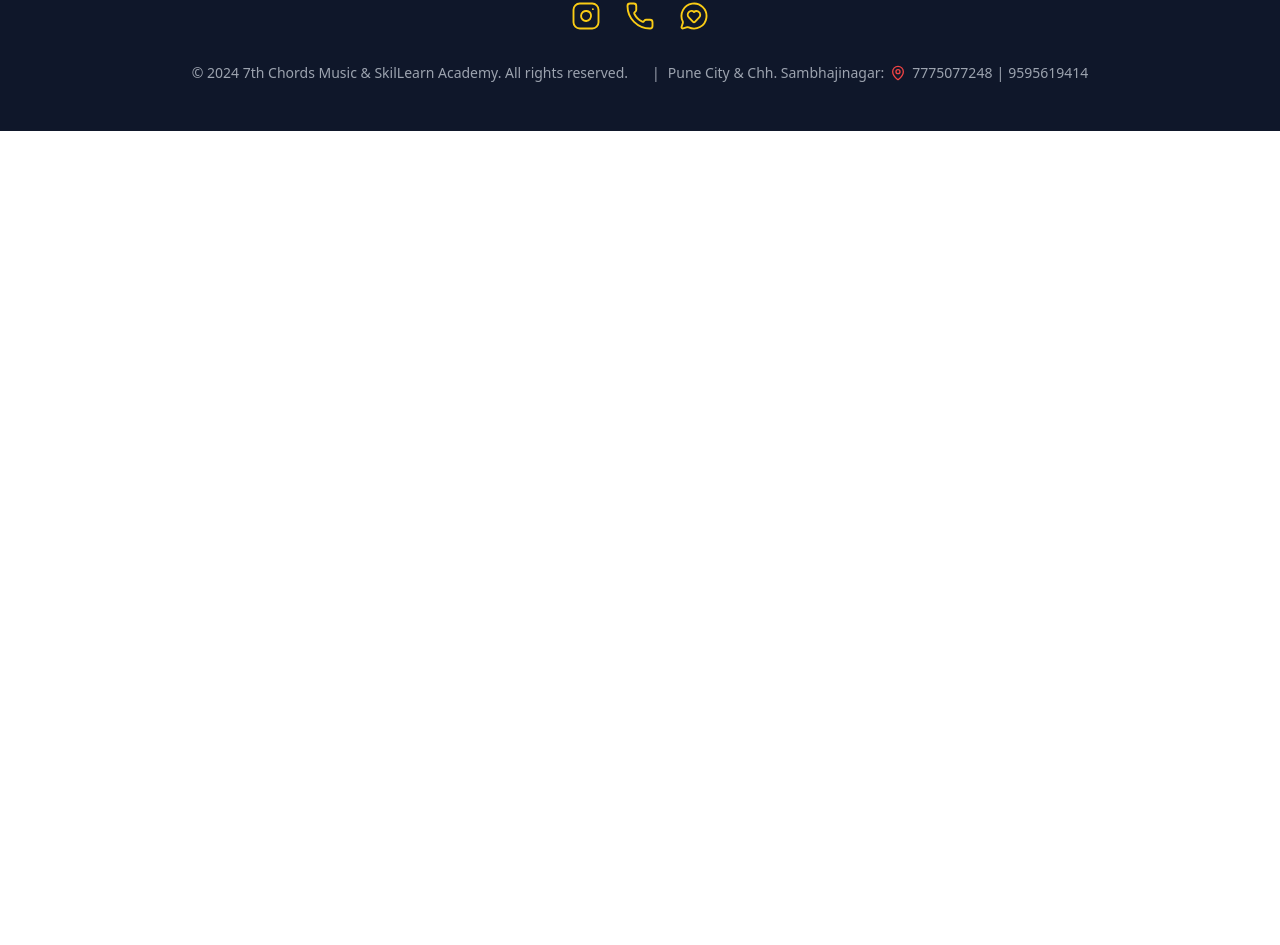
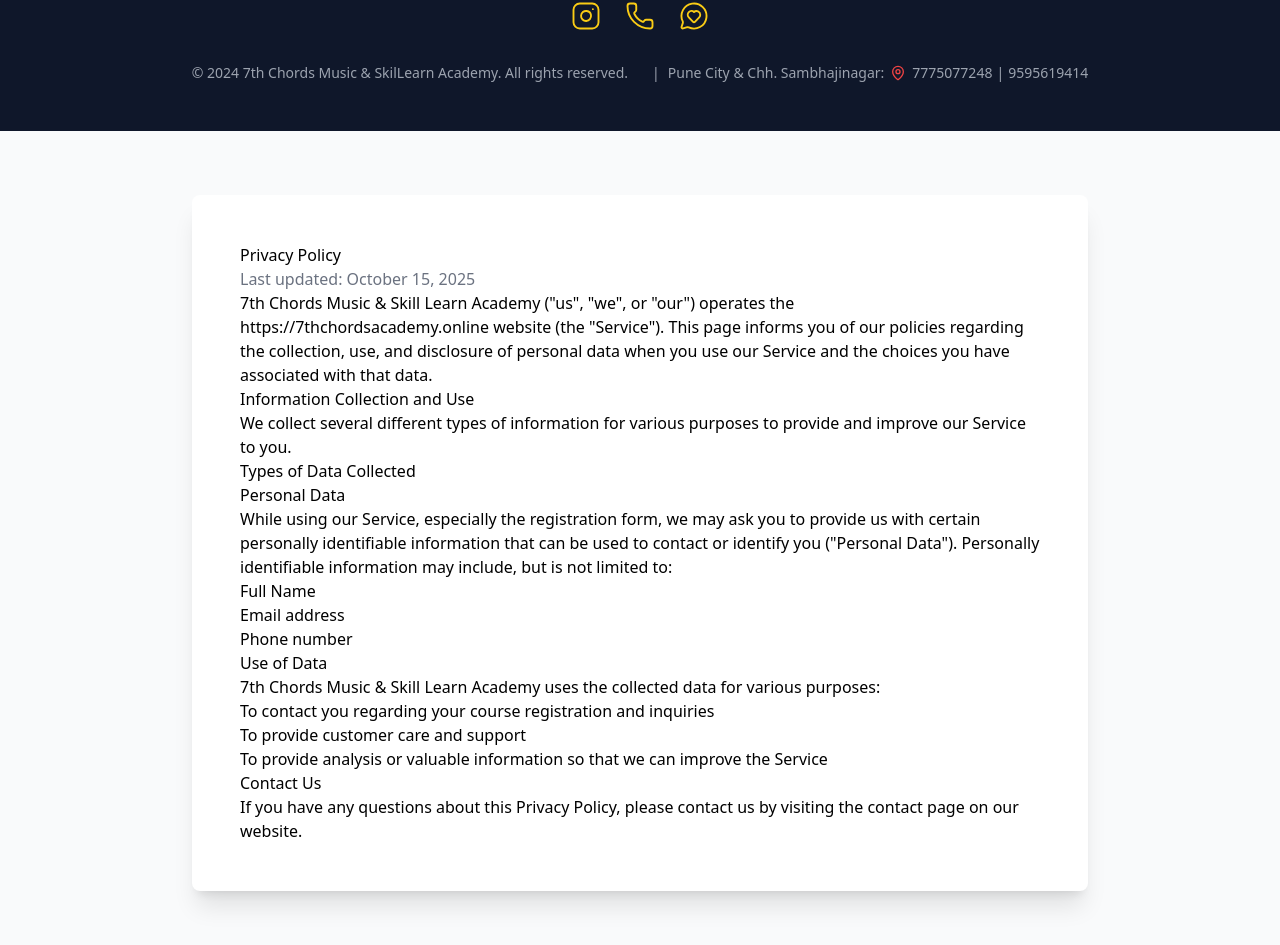
Before and after one commit to Developed-by-Pratik/7thchords, a React (Vite) app: page /privacy-policy in a window 1280 px wide. Shown: the part 4779-5724 px from the top of the page. Before the commit the page ends 4910 px from the top, so only its background shows below. Built offline with nearby package versions, Linux system fonts and the light colour scheme; the HTML template or start-up script is replaced by a standard one.

Commit message:
Added privacy policy route

```diff
--- a/package.json
+++ b/package.json
@@ -19,6 +19,7 @@
     "react": "^19.1.1",
     "react-dom": "^19.1.1",
     "react-leaflet": "^5.0.0",
+    "react-router-dom": "^7.9.4",
     "swiper": "^12.0.2"
   },
   "devDependencies": {
--- a/src/App.jsx
+++ b/src/App.jsx
@@ -1,3 +1,5 @@
+import { BrowserRouter as Router, Routes, Route } from "react-router-dom";
+
 import Navbar from "./components/Navbar";
 import Main from "./components/Main";
 import About from "./components/About";
@@ -6,7 +8,8 @@
 import Carousel from "./components/Carousel";
 import Registration from "./components/Registration";
 import Footer from "./components/Footer";
-import 'leaflet/dist/leaflet.css';
+import PrivacyPolicy from "./components/PrivacyPolicy";
+import "leaflet/dist/leaflet.css";
 
 function App() {
   return (
@@ -19,6 +22,11 @@
       <Carousel />
       <Registration />
       <Footer />
+      <Router>
+        <Routes>
+          <Route path="/privacy-policy" element={<PrivacyPolicy />} />
+        </Routes>
+      </Router>
     </div>
   );
 }
--- /dev/null
+++ b/src/components/PrivacyPolicy.jsx
@@ -0,0 +1,60 @@
+import React from 'react';
+
+const PrivacyPolicy = () => {
+  return (
+    <div className="bg-gray-50 py-16 px-4 sm:px-6 lg:px-8">
+      <div className="relative bg-white max-w-4xl mx-auto p-8 sm:p-12 shadow-xl rounded-lg">
+        <article className="prose prose-lg prose-indigo mx-auto">
+          <h1>Privacy Policy</h1>
+          <p className="text-gray-500">Last updated: October 15, 2025</p>
+
+          <p>
+            7th Chords Music & Skill Learn Academy ("us", "we", or "our") operates the
+            https://7thchordsacademy.online website (the "Service"). This page
+            informs you of our policies regarding the collection, use, and
+            disclosure of personal data when you use our Service and the choices you
+            have associated with that data.
+          </p>
+
+          <h2>Information Collection and Use</h2>
+          <p>
+            We collect several different types of information for various purposes to
+            provide and improve our Service to you.
+          </p>
+          <h3>Types of Data Collected</h3>
+          <h4>Personal Data</h4>
+          <p>
+            While using our Service, especially the registration form, we may ask you
+            to provide us with certain personally identifiable information that can be
+            used to contact or identify you ("Personal Data"). Personally
+            identifiable information may include, but is not limited to:
+          </p>
+          <ul>
+            <li>Full Name</li>
+            <li>Email address</li>
+            <li>Phone number</li>
+          </ul>
+
+          <h2>Use of Data</h2>
+          <p>
+            7th Chords Music & Skill Learn Academy uses the collected data for various
+            purposes:
+          </p>
+          <ul>
+            <li>To contact you regarding your course registration and inquiries</li>
+            <li>To provide customer care and support</li>
+            <li>To provide analysis or valuable information so that we can improve the Service</li>
+          </ul>
+
+          <h2>Contact Us</h2>
+          <p>
+            If you have any questions about this Privacy Policy, please contact us by
+            visiting the contact page on our website.
+          </p>
+        </article>
+      </div>
+    </div>
+  );
+};
+
+export default PrivacyPolicy;
```
Also changed, not shown: 1 other file (tests, documents, lock files or other folders).
